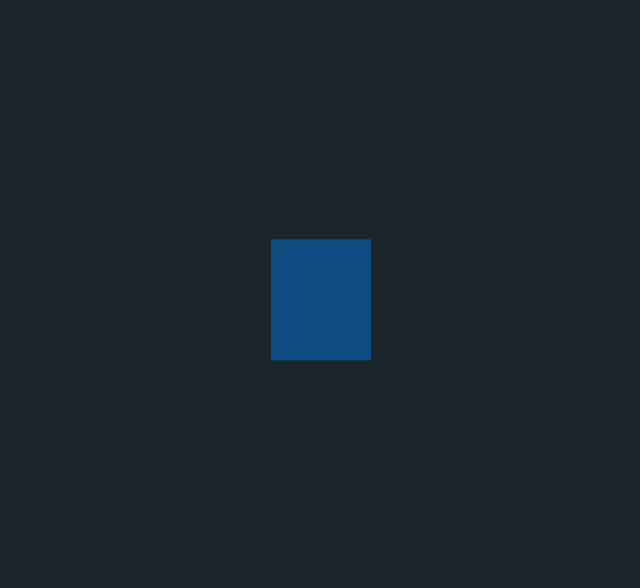
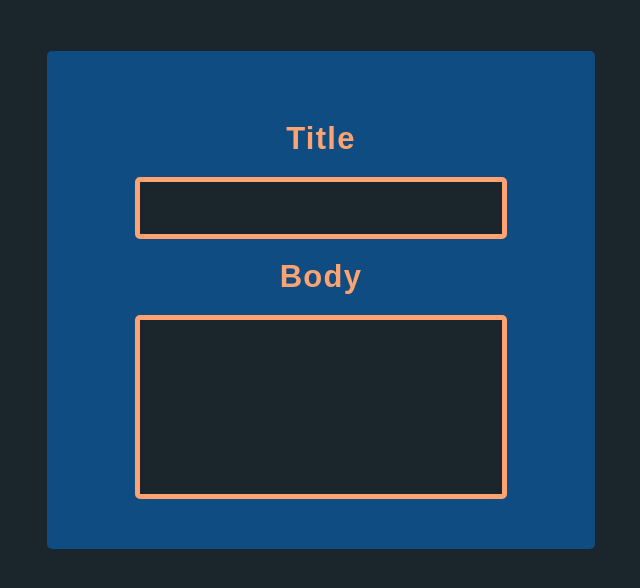
Before and after one commit to Parteim/FlaskTestApp, a Flask app: page /blog/create_post in a window 1280 px wide. Shown: the part 100-688 px from the top of the page, without its empty margins (319-959 px from the left). Run offline with Flask 2, Linux system fonts and the light colour scheme; data that the repository does not hold is empty; some libraries are stand-ins or nearby versions.

Commit message:
add features of search and make form of creation posts

```diff
--- a/src/posts/blueprint.py
+++ b/src/posts/blueprint.py
@@ -1,18 +1,38 @@
-from flask import Blueprint
-from flask import render_template
-
-from models import Post
+from flask import Blueprint, request, render_template
+from .forms import PostForm
+from models import Post, Tag
 
 posts = Blueprint('posts', __name__, template_folder='templates')
 
 
 @posts.route('/')
 def posts_page():
-    posts = Post.query.all()
+    search_value = request.args.get('search', '')
+
+    if search_value:
+        posts = Post.query.filter(
+            Post.title.contains(search_value) |
+            Post.body.contains(search_value)
+        ).all()
+    else:
+        posts = Post.query.all()
     return render_template('posts/posts.html', title='Posts', posts=posts)
 
 
 @posts.route('/<slug>')
 def post_detail(slug):
-    post = Post.query.filter(Post.slug==slug).first()
-    return render_template('posts/post.html', title='Posts', post=post)
+    post = Post.query.filter(Post.slug == slug).first()
+    return render_template('posts/post.html', title=post.title, post=post)
+
+
+@posts.route('/tag/<slug>')
+def posts_by_tag(slug):
+    tag = Tag.query.filter(Tag.slug == slug).first()
+    posts = tag.posts.all()
+    return render_template('posts/posts.html', title=tag.name, posts=posts, tag=tag)
+
+
+@posts.route('/create_post')
+def create_post():
+    form = PostForm()
+    return render_template('posts/create_post.html', title='Create post', form=form)
--- /dev/null
+++ b/src/posts/forms.py
@@ -0,0 +1,6 @@
+from wtforms import Form, StringField, TextAreaField
+
+
+class PostForm(Form):
+    title = StringField('Title')
+    body = TextAreaField('Body')
--- a/src/static/CSS/main.css
+++ b/src/static/CSS/main.css
@@ -22,15 +22,17 @@ button {
     cursor: pointer;
 }
 
+header {
+    background-color: #ffa372;
+}
+
 menu {
     width: 100%;
-    max-width: 1920px;
+    max-width: 2000px;
     height: 100px;
 
-    margin: 0;
+    margin: 0 auto;
     padding: 0;
-
-    background-color: #ffa372;
 
     display: flex;
     align-items: center;
--- a/src/static/CSS/post.css
+++ b/src/static/CSS/post.css
@@ -1,11 +1,29 @@
 .message_post {
+    position: relative;
+
     margin: 10px 0;
+    padding: 5px 10px;
+
+    width: 90%;
 
     font-weight: bold;
     font-size: 50px;
 
+    color: #ed6663;
+}
+
+.message_post::before {
+    content: "";
+
+    position: absolute;
+
+    left: 0;
+    bottom: -3px;
+
+    width: 100%;
+    height: 3px;
+
     background-color: #0f4c81;
-    color: #ffa372;
 }
 
 .posts_list {
@@ -17,19 +35,142 @@
 
 .post_box {
     padding: 50px;
+    margin: 0 auto;
 
+    width: 90%;
+    height: 100%;
+    max-width: 1920px;
+
+    display: flex;
+    align-items: flex-start;
+    justify-content: space-between;
+
+    /* background-color: #0f4c81; */
+}
+
+.title_post {
+    color: #ed6663;
+    font-size: 55px;
+    letter-spacing: 1.1px;
+}
+
+.body_post {
+    color: #ffa372;
+    font-size: 23px;
+}
+
+.tag_list {
+    list-style: none;
+}
+
+.tag_link {
+    display: block;
+
+    max-width: 120px;
+    min-width: 50px;
+    height: 25px;
+
+    display: flex;
+    align-items: center;
+    justify-content: center;
+
+    color: #1b262c;
+
+    background-color: #ed6663;
+
+    border-radius: 40px;
+
+}
+
+.tag_box {
+    position: relative;
+
+    padding: 50px;
+    margin: 0 auto;
+
+    width: 90%;
+    height: 100%;
+    max-width: 1920px;
+}
+
+.create_post_link {
+    position: absolute;
+    top: 10px;
+    right: 10px;
+
+    width: 200px;
+    height: 40px;
+
+    display: flex;
+    align-items: center;
+    justify-content: center;
+
+    background-color: #ed6663;
+
+    color: #1b262c;
+    font-weight: bold;
+    letter-spacing: 1.2px;
+    font-size: 21px;
+    text-transform: uppercase;
+
+    border-radius: 40px;
+}
+
+.create_post_box {
     position: absolute;
     top: 50%;
     left: 50%;
     transform: translate(-50%, -50%);
 
+    padding: 50px;
+
+    width: 35%;
+
     background-color: #0f4c81;
+
+    border-radius: 5px;
+
+    font-size: 31px;
+    font-weight: bold;
+    color: #ffa372;
+
+    z-index: 10;
 }
 
-.title_post {
-    color: #ffa372;
+.create_form {
+    display: flex;
+    align-items: center;
+    justify-content: space-around;
+    flex-direction: column;
+
+    letter-spacing: 1.3px;
 }
 
-.body_post {
-    color: #ffa372;
+.fa-plus {
+    font-size: 80px;
+    color: #ed6663;
 }
+
+.create_post_label {
+    margin: 20px;
+}
+
+.create_post_field {
+    width: 80%;
+    min-height: 50px;
+
+    color: #ed6663;
+    font-weight: bold;
+    font-size: 29px;
+
+    border: 5px solid #ffa372;
+    border-radius: 5px;
+
+    background-color: #1b262c;
+
+    resize: none;
+}
+
+.create_post_field:nth-child(4) {
+    height: 170px;
+}
--- a/src/templates/main.html
+++ b/src/templates/main.html
@@ -27,9 +27,9 @@
             <ul>
                 <li><a class="top_menu_link" href="{{ url_for('posts.posts_page') }}">Blog</a></li>
                 <li>
-                    <form action="###" method="GET" class="search_form">
+                    <form action="{{ url_for( 'posts.posts_page' ) }}" method="GET" class="search_form">
                         <label for="search_input" class="search_label">
-                            <input type="text" id="search_input">
+                            <input name="search" value="{{ request.args.get('search', '') }}" type="text" id="search_input">
                         </label>
                         <button class="search_btn" type="submit"><i class="fas fa-search"></i></button>
                     </form>
--- /dev/null
+++ b/src/templates/posts/create_post.html
@@ -0,0 +1,22 @@
+{% extends 'main.html' %}
+
+{% block styles %}
+<link rel="stylesheet" href="{{ url_for('static', filename='CSS/post.css') }}">
+{% endblock styles %}
+
+{% block main %}
+
+<div class="create_post_box">
+    <form action="{{ url_for( 'posts.create_post' ) }}" method="POST" class="create_form">
+        {% for field in form %}
+        {{ field.label(class='create_post_label') }}
+        {{ field(class='create_post_field') }}
+        {% endfor %}
+<!--        <label for="title_create_post"></label>-->
+<!--        <label for="body_create_post"></label>-->
+<!--        <input id="title_create_post" type="text" name="title">-->
+<!--        <input id="body_create_post" type="text" name="body">-->
+    </form>
+</div>
+
+{% endblock main %}
--- a/src/templates/posts/post.html
+++ b/src/templates/posts/post.html
@@ -7,8 +7,17 @@
 {% block main %}
 
 <div class="post_box">
-    <h1 class="title_post"> {{ post.title }} </h1>
-    <p class="body_post"> {{ post.body }} </p>
+    <div class="post_content">
+
+        <h1 class="title_post"> {{ post.title }} </h1>
+        <p class="body_post"> {{ post.body }} </p>
+
+    </div>
+    <ul class="tag_list">
+        {% for tag in post.tags %}
+        <li><a href="{{ url_for( 'posts.posts_by_tag', slug=tag.slug) }}" class="tag_link"><span>{{ tag.name }}</span></a> </li>
+        {% endfor %}
+    </ul>
 </div>
 
 {% endblock main %}
```
Also changed, not shown: src/templates/posts/posts.html (+13 -1 lines).
